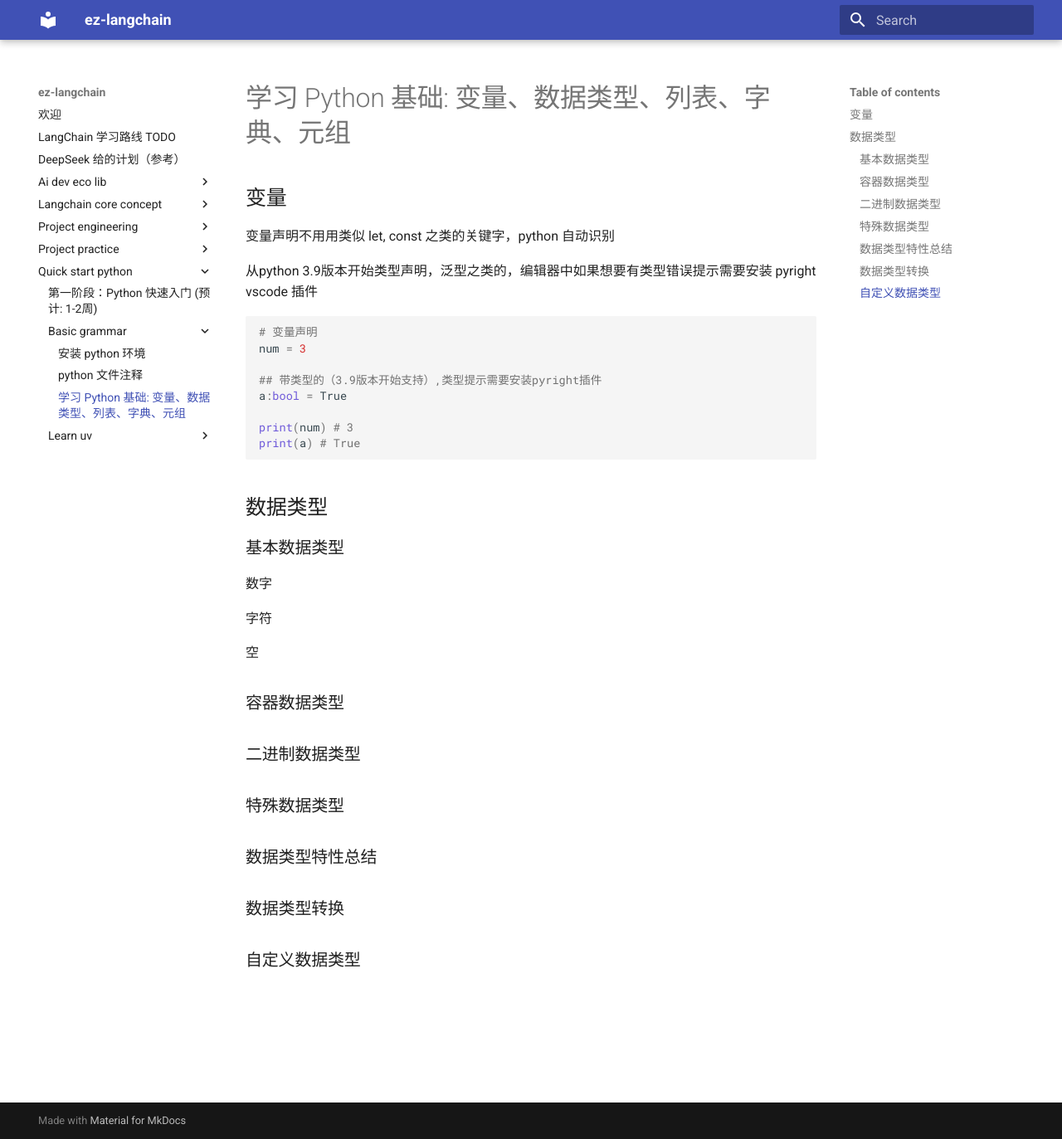
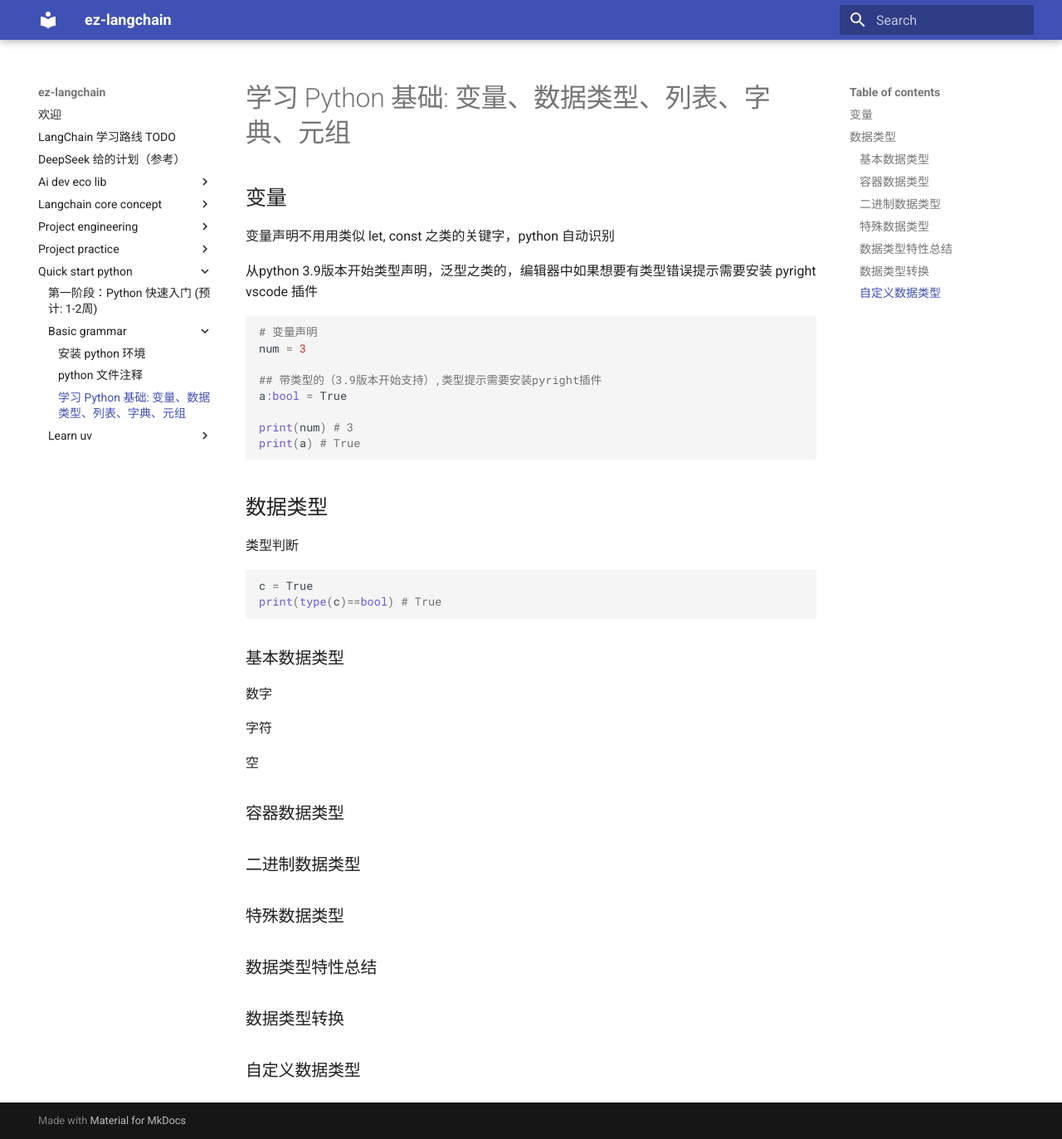
Before and after one commit to luckylark2000/ez-langchain, an MkDocs documentation site: the page built from docs/quick-start-python/basic-grammar/变量和数据类型.md, in a window 1280 px wide and 1373 px high. Shown: the whole window at 83% size. Built offline with MkDocs 1.6.1 and Material for MkDocs 9.7.7, drawn with Linux system fonts in a browser that asks for light colours.

Commit message:
docs(quick-start-python): add type checking example

````diff
--- a/docs/quick-start-python/basic-grammar/变量和数据类型.md
+++ b/docs/quick-start-python/basic-grammar/变量和数据类型.md
@@ -19,6 +19,14 @@
 
 ## 数据类型
 
+类型判断
+
+```py
+c = True
+print(type(c)==bool) # True
+```
+
+
 ### 基本数据类型
 
 数字
````
Also changed, not shown: 1 other file.
